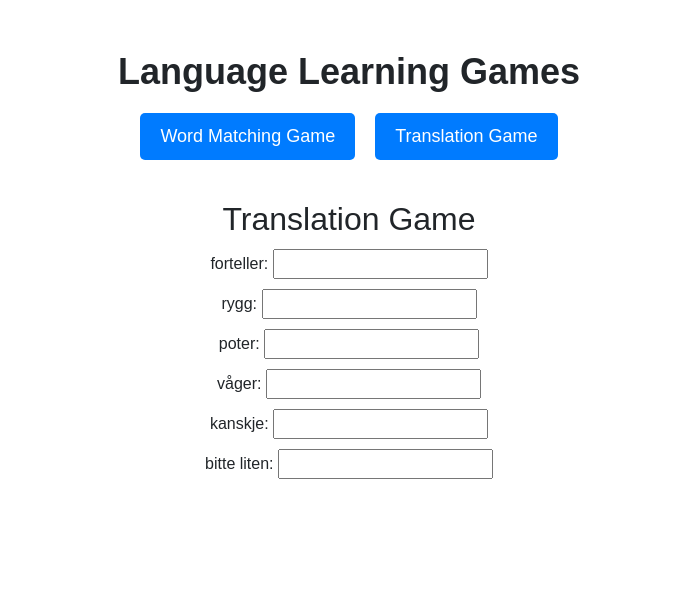
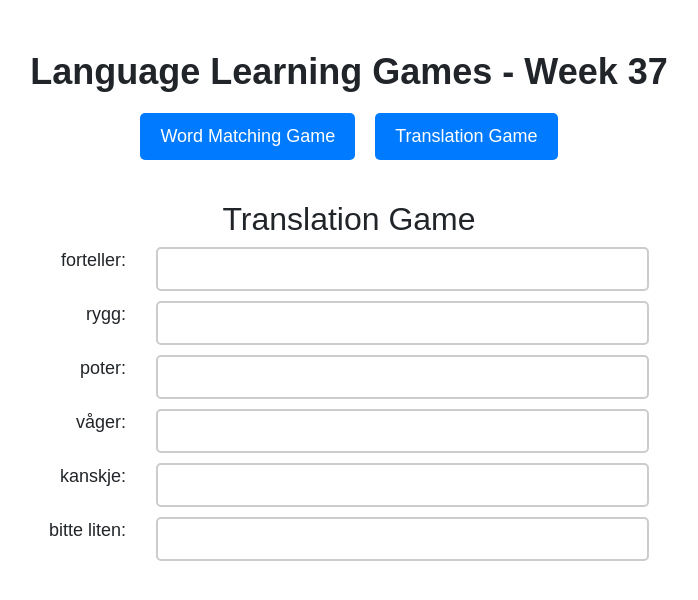
Before and after one commit to felisep/glossary-crossword, a React (Create React App) app: page /translation-game in a window 1280 px wide. Shown: the top 600 px of the page, without its empty margins (291-989 px from the left). Built offline with nearby package versions, Linux system fonts and the light colour scheme.

Commit message:
tiny fixes

```diff
--- a/src/App.tsx
+++ b/src/App.tsx
@@ -2,13 +2,13 @@ import React from 'react';
 import { BrowserRouter as Router, Route, Routes, Link } from 'react-router-dom';
 import MatchGame from './MatchGame';
 import TranslationGame from './TranslationGame';
-import './App.css'; // Add styles here
+import './App.css';
 
 const App: React.FC = () => {
   return (
     <Router>
       <div className="app-container">
-        <h1 className="main-title">Language Learning Games</h1>
+        <h1 className="main-title">Language Learning Games - Week 37</h1>
         <nav className="menu">
           <Link to="/match-game" className="menu-item">Word Matching Game</Link>
           <Link to="/translation-game" className="menu-item">Translation Game</Link>
--- a/src/TranslationGame.css
+++ b/src/TranslationGame.css
@@ -1,16 +1,45 @@
 .translation-game {
     text-align: center;
+    margin-top: 30px;
 }
 
-.translation-game ul {
-    list-style-type: none;
-    padding: 0;
+.translation-grid {
+    display: grid;
+    grid-template-columns: auto 1fr;
+    /* Two columns: auto-sized text, full-width inputs */
+    gap: 10px 20px;
+    /* Spacing between rows and columns */
+    justify-content: center;
+    max-width: 600px;
+    /* Limit the maximum width of the container */
+    margin: 0 auto;
+    /* Center the grid horizontally */
 }
 
-.translation-game li {
-    margin: 10px 0;
+.translation-row {
+    display: contents;
+    /* Allow items to flow within grid structure */
+    align-items: center;
+    /* Align text and inputs vertically */
 }
 
-input.correct {
-    background-color: #a3d977;
+.norwegian-word {
+    font-size: 18px;
+    text-align: right;
+    padding-right: 10px;
+    white-space: nowrap;
+    /* Ensure the words stay on a single line */
 }
+
+.translation-input {
+    width: 100%;
+    padding: 8px;
+    font-size: 16px;
+    border: 2px solid #ccc;
+    border-radius: 5px;
+}
+
+.translation-input.correct {
+    border-color: #4CAF50;
+    /* Green border if correct */
+}
--- a/src/TranslationGame.tsx
+++ b/src/TranslationGame.tsx
@@ -27,19 +27,19 @@ const TranslationGame: React.FC = () => {
   return (
     <div className="translation-game">
       <h2>Translation Game</h2>
-      <ul>
+      <div className="translation-grid">
         {words.map((word, index) => (
-          <li key={index}>
-            <span>{word.norwegian}: </span>
+          <div key={index} className="translation-row">
+            <span className="norwegian-word">{word.norwegian}: </span>
             <input
               type="text"
               value={answers[index]}
               onChange={(e) => handleInputChange(index, e.target.value)}
-              className={isCorrect[index] ? 'correct' : ''}
+              className={`translation-input ${isCorrect[index] ? 'correct' : ''}`}
             />
-          </li>
+          </div>
         ))}
-      </ul>
+      </div>
     </div>
   );
 };
```
